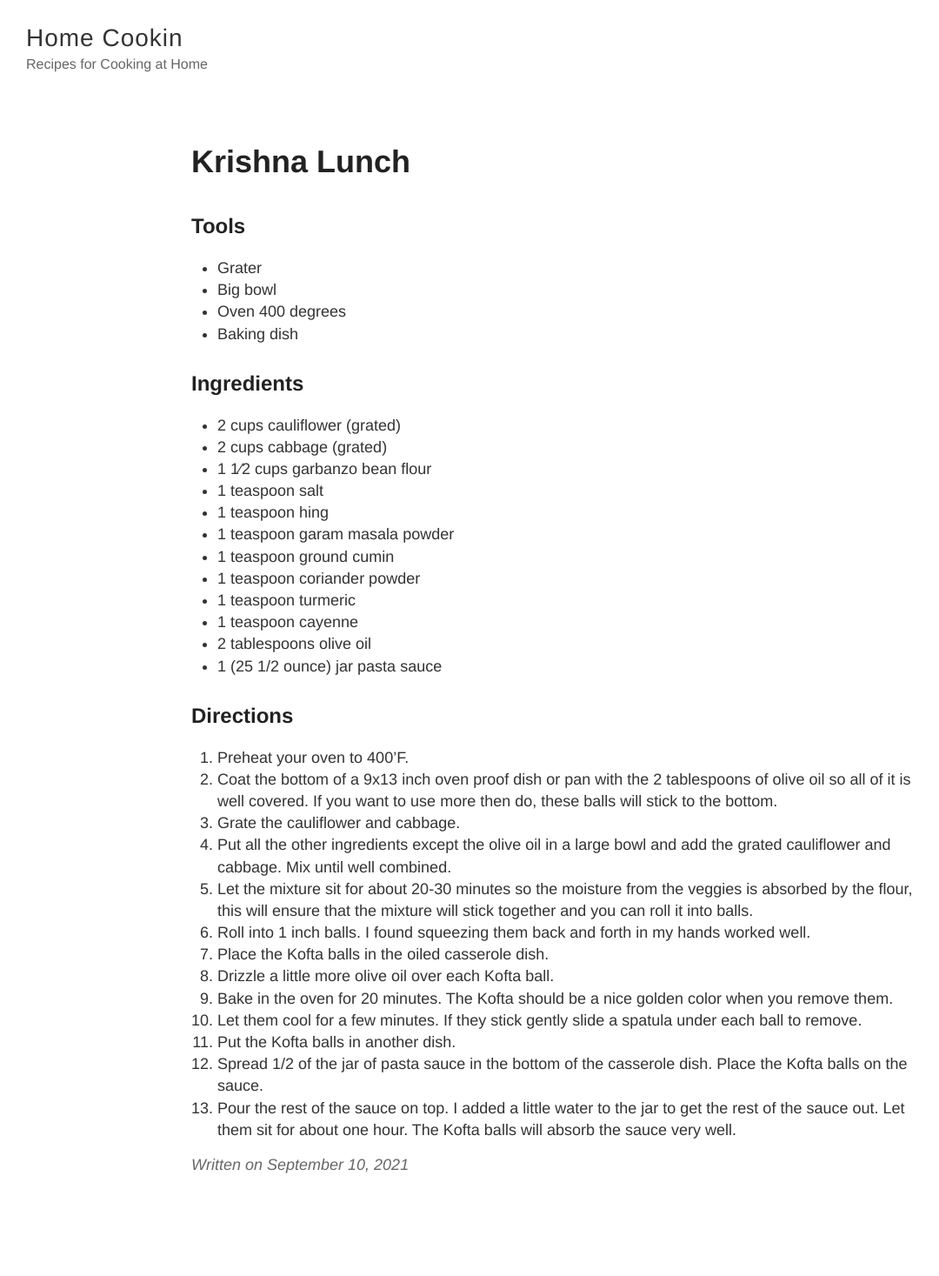
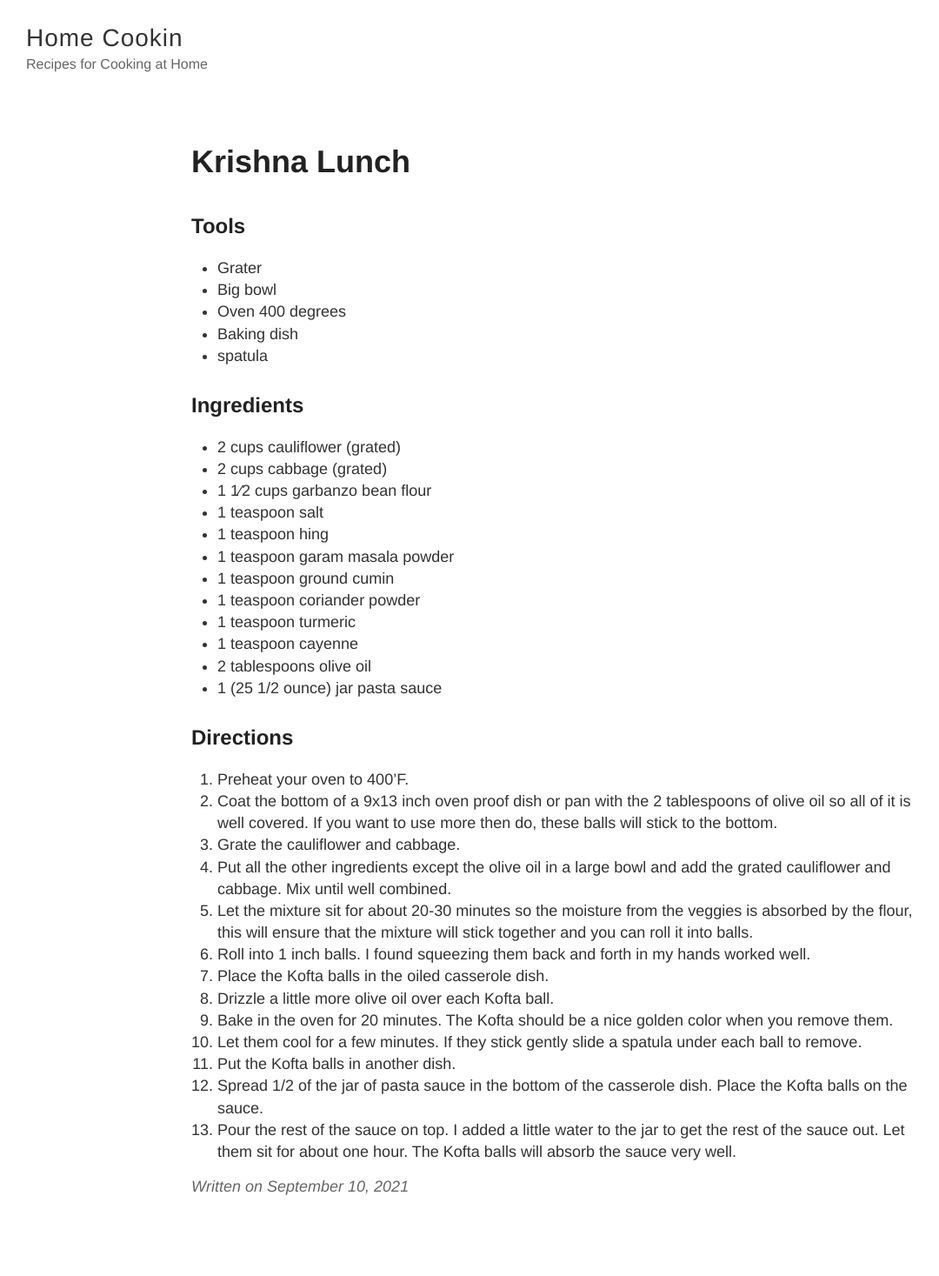
Before and after one commit to skelleyboy/cookin, a Jekyll site: the page built from _posts/2021-09-10-krishna-lunch.md, in a window 1280 px wide. Shown: the whole page at 87% size, without its empty margins (0-1080 px from the left). Built offline with Jekyll 4.4.1, drawn with Linux system fonts in a browser that asks for light colours; before the commit the page ends 1442 px from its top, so only the background shows below that.

Commit message:
Update from Forestry.io skelleyboy updated _posts/2021-09-10-krishna-lunch.md

```diff
--- a/_posts/2021-09-10-krishna-lunch.md
+++ b/_posts/2021-09-10-krishna-lunch.md
@@ -9,6 +9,7 @@ title: Krishna Lunch
 * Big bowl
 * Oven 400 degrees
 * Baking dish
+* spatula
 
 ## Ingredients
 
```
